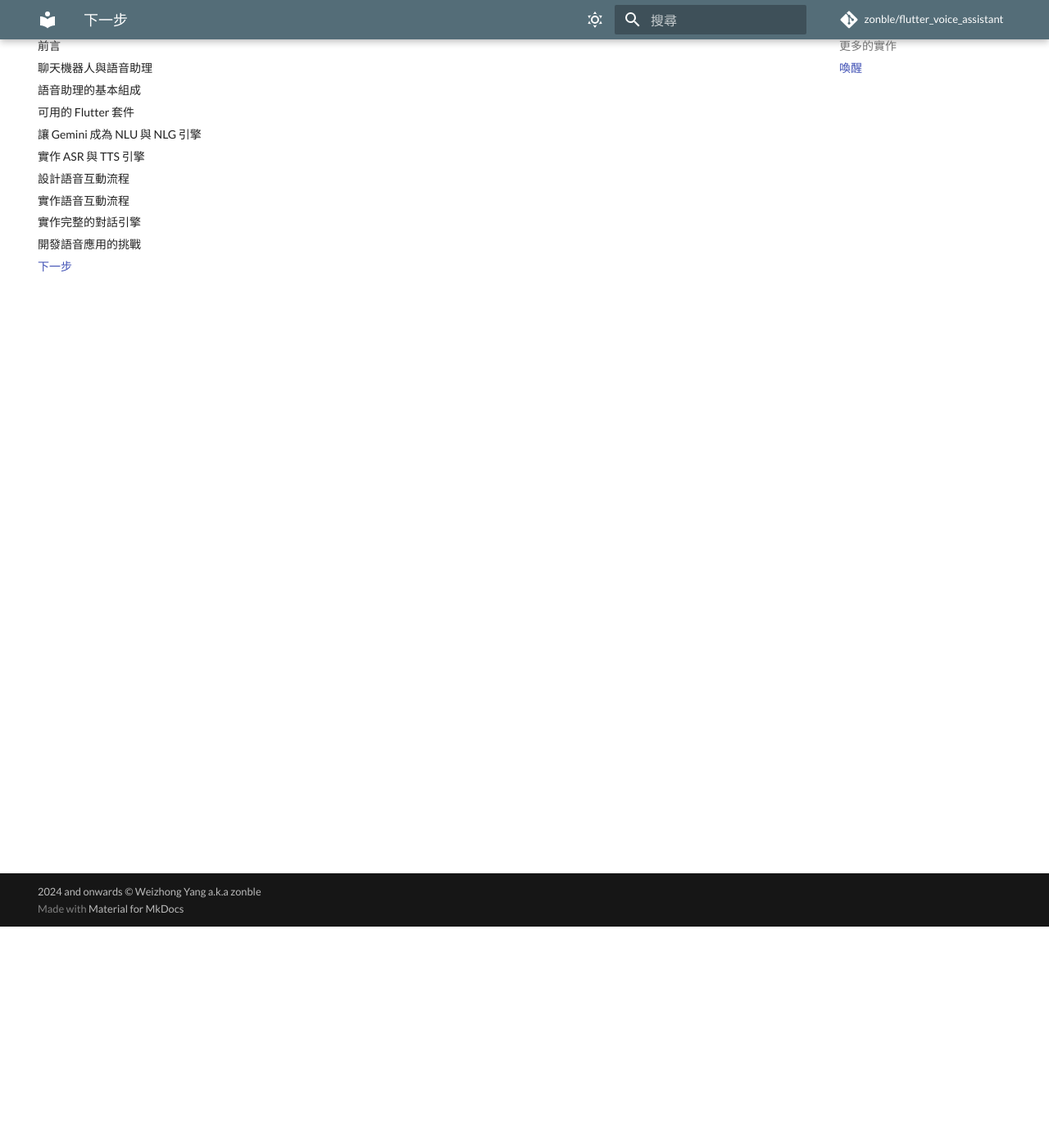
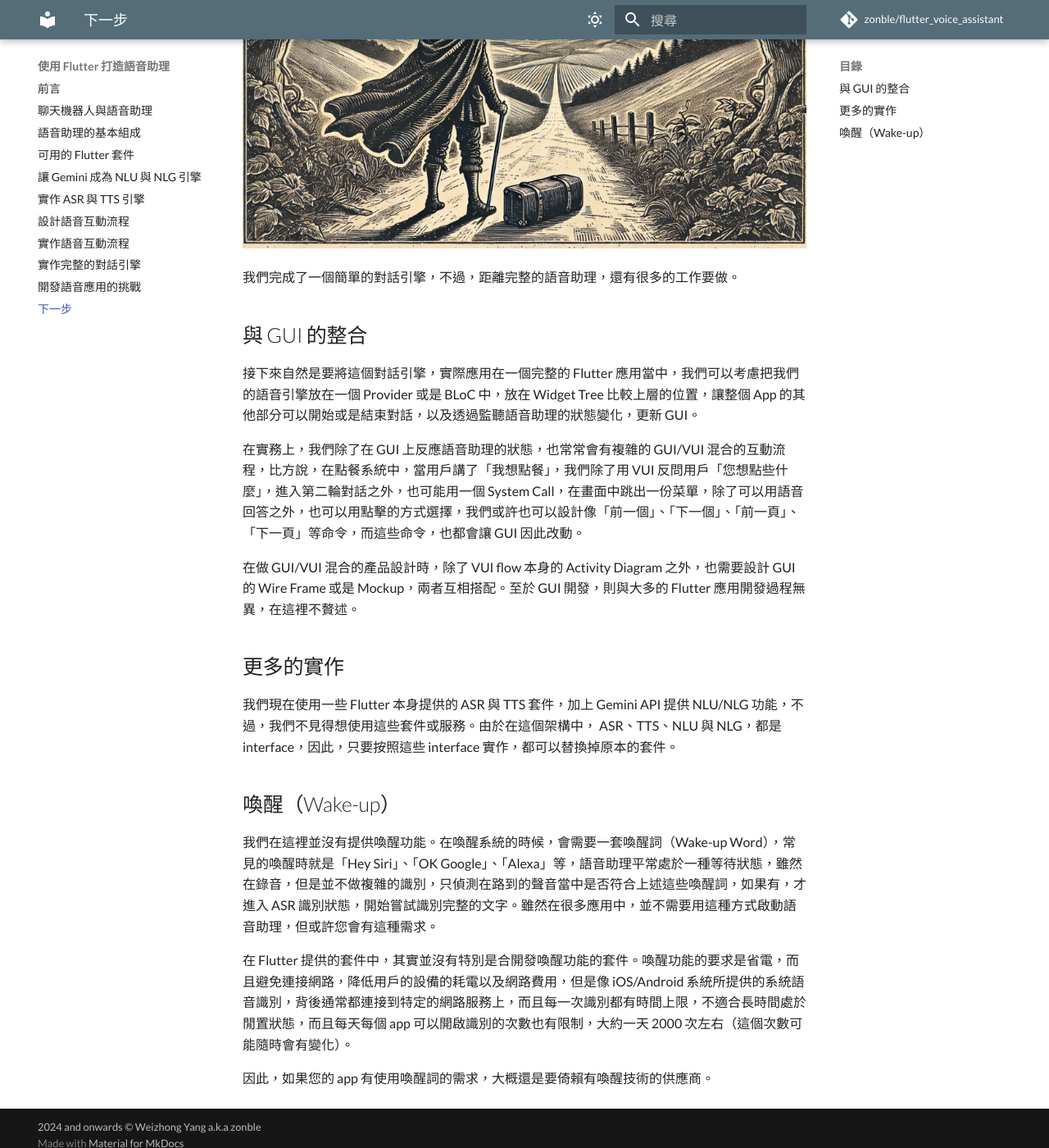
Before and after one commit to zonble/flutter_voice_assistant, an MkDocs documentation site: the page built from docs/next_steps.md, in a window 1280 px wide and 1400 px high, scrolled down 270 px. Shown: the whole window at 82% size. Built offline with MkDocs 1.6.1 and Material for MkDocs 9.7.7, drawn with Linux system fonts in a browser that asks for light colours; comment, search, counter and statistics services are not loaded.

Commit message:
Updates next_steps.md.

```diff
--- a/docs/next_steps.md
+++ b/docs/next_steps.md
@@ -1,5 +1,25 @@
 # 下一步
+
+![封面](images/next_steps.jpg)
+
+我們完成了一個簡單的對話引擎，不過，距離完整的語音助理，還有很多的工作要做。
+
+## 與 GUI 的整合
+
+接下來自然是要將這個對話引擎，實際應用在一個完整的 Flutter 應用當中，我們可以考慮把我們的語音引擎放在一個 Provider 或是 BLoC 中，放在 Widget Tree 比較上層的位置，讓整個 App 的其他部分可以開始或是結束對話，以及透過監聽語音助理的狀態變化，更新 GUI。
+
+在實務上，我們除了在 GUI 上反應語音助理的狀態，也常常會有複雜的 GUI/VUI 混合的互動流程，比方說，在點餐系統中，當用戶講了「我想點餐」，我們除了用 VUI 反問用戶「您想點些什麼」，進入第二輪對話之外，也可能用一個 System Call，在畫面中跳出一份菜單，除了可以用語音回答之外，也可以用點擊的方式選擇，我們或許也可以設計像「前一個」、「下一個」、「前一頁」、「下一頁」等命令，而這些命令，也都會讓 GUI 因此改動。
+
+在做 GUI/VUI 混合的產品設計時，除了 VUI flow 本身的 Activity Diagram 之外，也需要設計 GUI 的 Wire Frame 或是 Mockup，兩者互相搭配。至於 GUI 開發，則與大多的 Flutter 應用開發過程無異，在這裡不贅述。
 
 ## 更多的實作
 
-## 喚醒
+我們現在使用一些 Flutter 本身提供的 ASR 與 TTS 套件，加上 Gemini API 提供 NLU/NLG 功能，不過，我們不見得想使用這些套件或服務。由於在這個架構中， ASR、TTS、NLU 與 NLG，都是 interface，因此，只要按照這些 interface 實作，都可以替換掉原本的套件。
+
+## 喚醒（Wake-up）
+
+我們在這裡並沒有提供喚醒功能。在喚醒系統的時候，會需要一套喚醒詞（Wake-up Word），常見的喚醒時就是「Hey Siri」、「OK Google」、「Alexa」等，語音助理平常處於一種等待狀態，雖然在錄音，但是並不做複雜的識別，只偵測在路到的聲音當中是否符合上述這些喚醒詞，如果有，才進入 ASR 識別狀態，開始嘗試識別完整的文字。雖然在很多應用中，並不需要用這種方式啟動語音助理，但或許您會有這種需求。
+
+在 Flutter 提供的套件中，其實並沒有特別是合開發喚醒功能的套件。喚醒功能的要求是省電，而且避免連接網路，降低用戶的設備的耗電以及網路費用，但是像 iOS/Android 系統所提供的系統語音識別，背後通常都連接到特定的網路服務上，而且每一次識別都有時間上限，不適合長時間處於閒置狀態，而且每天每個 app 可以開啟識別的次數也有限制，大約一天 2000 次左右（這個次數可能隨時會有變化）。
+
+因此，如果您的 app 有使用喚醒詞的需求，大概還是要倚賴有喚醒技術的供應商。
```
Also changed, not shown: docs/nlg_nlg_gemini.md (+5 -1 lines), docs/images/next_steps.jpg (added), docs/images/nlu7.png (added).
